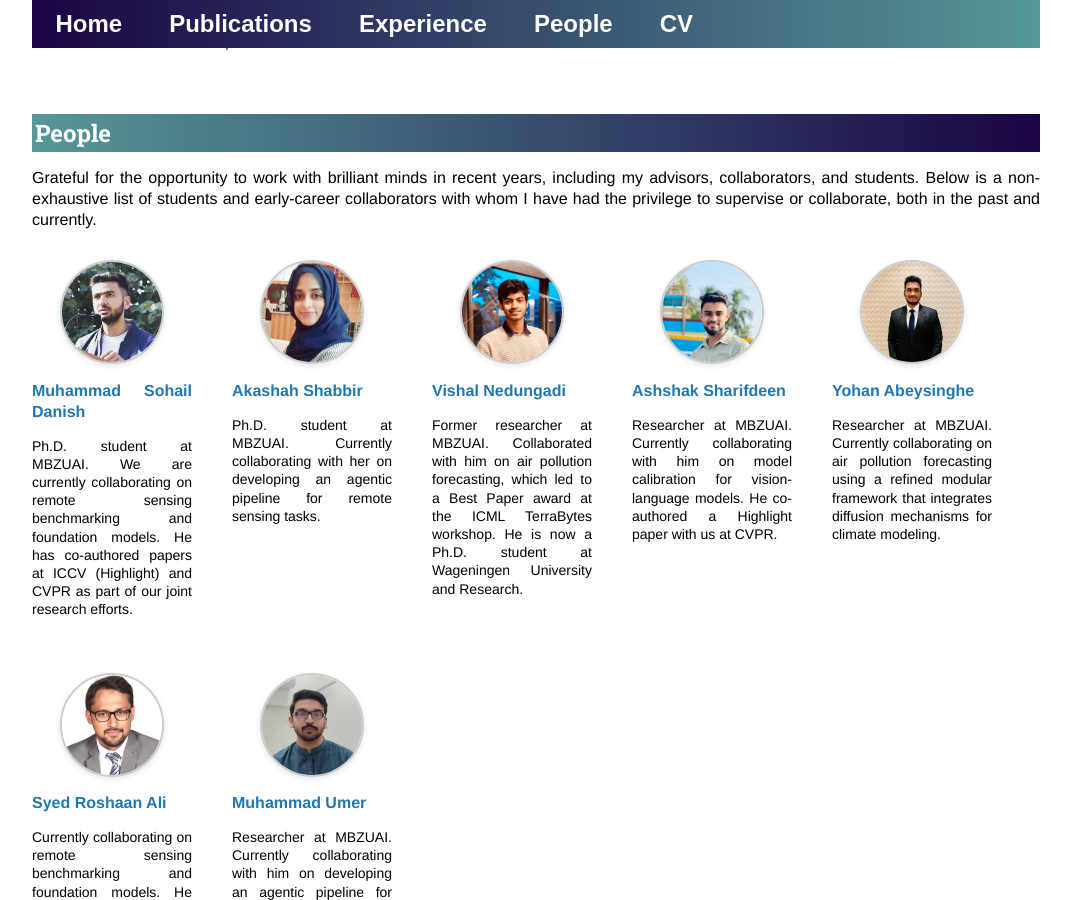
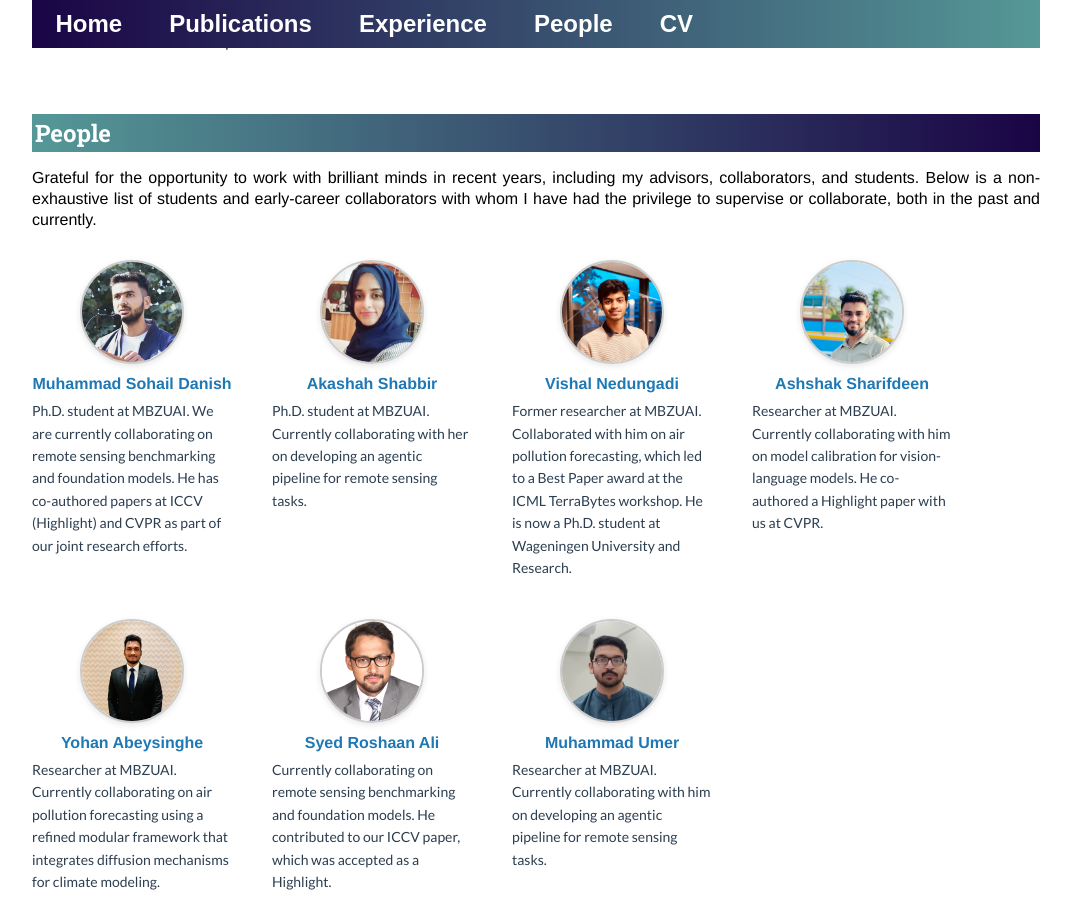
Before and after one commit to akhtarvision/akhtarvision.github.io, a Jekyll site: the page built from index.html, in a window 1280 px wide and 900 px high, scrolled down 3727 px. Shown: the whole window, without its empty margins (104-1175 px from the left). Built offline with Jekyll 4.4.1, drawn with Linux system fonts in a browser that asks for light colours.

Commit message:
Update index.html

```diff
--- a/index.html
+++ b/index.html
@@ -451,56 +451,69 @@
 <a id="people" class="anchor"></a>
 <h2 style="font-family: 'Roboto Slab', serif; font-size: 24px; color: #ffffff; margin-bottom: 15px;">People</h2>
 <div style="font-family: 'Lato', sans-serif; font-size: 16px; line-height: 1.6; color: #2c3e50;">
-    <p>
+  <p>
     Grateful for the opportunity to work with brilliant minds in recent years, including my advisors, collaborators, and students.
     Below is a non-exhaustive list of students and early-career collaborators with whom I have had the privilege to supervise or collaborate, both in the past and currently.
   </p>
 
   <div style="display: flex; flex-wrap: wrap; gap: 40px; margin-top: 30px;">
 
-    <!-- Card Template -->
-    <div style="width: 160px; text-align: center;">
+    <!-- Template Card -->
+    <div style="width: 200px; text-align: center; display: flex; flex-direction: column; align-items: center;">
       <img src="/image_web/sohail.jpg" alt="Muhammad Sohail Danish" style="width: 100px; height: 100px; object-fit: cover; border-radius: 50%; border: 2px solid #ccc; box-shadow: 0 2px 6px rgba(0,0,0,0.1);">
       <p style="margin: 10px 0 0 0; font-weight: bold; color: #1f78b4;">Muhammad Sohail Danish</p>
-      <p style="font-size: 14px;">Ph.D. student at MBZUAI. We are currently collaborating on remote sensing benchmarking and foundation models.
-	      He has co-authored papers at ICCV (Highlight) and CVPR as part of our joint research efforts.</p>
+      <div style="font-size: 14px; text-align: left; margin-top: 5px; min-height: 130px;">
+        Ph.D. student at MBZUAI. We are currently collaborating on remote sensing benchmarking and foundation models.
+        He has co-authored papers at ICCV (Highlight) and CVPR as part of our joint research efforts.
+      </div>
     </div>
 
-    <div style="width: 160px; text-align: center;">
+    <div style="width: 200px; text-align: center; display: flex; flex-direction: column; align-items: center;">
       <img src="/image_web/akashah.jpg" alt="Akashah Shabbir" style="width: 100px; height: 100px; object-fit: cover; border-radius: 50%; border: 2px solid #ccc; box-shadow: 0 2px 6px rgba(0,0,0,0.1);">
       <p style="margin: 10px 0 0 0; font-weight: bold; color: #1f78b4;">Akashah Shabbir</p>
-      <p style="font-size: 14px;">Ph.D. student at MBZUAI. Currently collaborating with her on developing an agentic pipeline for remote sensing tasks.</p>
+      <div style="font-size: 14px; text-align: left; margin-top: 5px; min-height: 130px;">
+        Ph.D. student at MBZUAI. Currently collaborating with her on developing an agentic pipeline for remote sensing tasks.
+      </div>
     </div>
 
-    <div style="width: 160px; text-align: center;">
+    <div style="width: 200px; text-align: center; display: flex; flex-direction: column; align-items: center;">
       <img src="/image_web/vishal.jpg" alt="Vishal Nedungadi" style="width: 100px; height: 100px; object-fit: cover; border-radius: 50%; border: 2px solid #ccc; box-shadow: 0 2px 6px rgba(0,0,0,0.1);">
       <p style="margin: 10px 0 0 0; font-weight: bold; color: #1f78b4;">Vishal Nedungadi</p>
-      <p style="font-size: 14px;">Former researcher at MBZUAI.
-	      Collaborated with him on air pollution forecasting, which led to a Best Paper award at the ICML TerraBytes workshop. He is now a Ph.D. student at Wageningen University and Research.</p>
+      <div style="font-size: 14px; text-align: left; margin-top: 5px; min-height: 130px;">
+        Former researcher at MBZUAI. Collaborated with him on air pollution forecasting, which led to a Best Paper award at the ICML TerraBytes workshop. He is now a Ph.D. student at Wageningen University and Research.
+      </div>
     </div>
 
-    <div style="width: 160px; text-align: center;">
+    <div style="width: 200px; text-align: center; display: flex; flex-direction: column; align-items: center;">
       <img src="/image_web/ashshak.jpg" alt="Ashshak Sharifdeen" style="width: 100px; height: 100px; object-fit: cover; border-radius: 50%; border: 2px solid #ccc; box-shadow: 0 2px 6px rgba(0,0,0,0.1);">
       <p style="margin: 10px 0 0 0; font-weight: bold; color: #1f78b4;">Ashshak Sharifdeen</p>
-      <p style="font-size: 14px;">Researcher at MBZUAI. Currently collaborating with him on model calibration for vision-language models. He co-authored a Highlight paper with us at CVPR.</p>
+      <div style="font-size: 14px; text-align: left; margin-top: 5px; min-height: 130px;">
+        Researcher at MBZUAI. Currently collaborating with him on model calibration for vision-language models. He co-authored a Highlight paper with us at CVPR.
+      </div>
     </div>
 
-    <div style="width: 160px; text-align: center;">
+    <div style="width: 200px; text-align: center; display: flex; flex-direction: column; align-items: center;">
       <img src="/image_web/yohan.jpg" alt="Yohan Abeysinghe" style="width: 100px; height: 100px; object-fit: cover; border-radius: 50%; border: 2px solid #ccc; box-shadow: 0 2px 6px rgba(0,0,0,0.1);">
       <p style="margin: 10px 0 0 0; font-weight: bold; color: #1f78b4;">Yohan Abeysinghe</p>
-      <p style="font-size: 14px;">Researcher at MBZUAI. Currently collaborating on air pollution forecasting using a refined modular framework that integrates diffusion mechanisms for climate modeling.</p>
+      <div style="font-size: 14px; text-align: left; margin-top: 5px; min-height: 130px;">
+        Researcher at MBZUAI. Currently collaborating on air pollution forecasting using a refined modular framework that integrates diffusion mechanisms for climate modeling.
+      </div>
     </div>
 
-    <div style="width: 160px; text-align: center;">
-      <img src="/image_web/roshaan.jpg" alt="Syed Roshaan Ali Shah" style="width: 100px; height: 100px; object-fit: cover; border-radius: 50%; border: 2px solid #ccc; box-shadow: 0 2px 6px rgba(0,0,0,0.1);">
+    <div style="width: 200px; text-align: center; display: flex; flex-direction: column; align-items: center;">
+      <img src="/image_web/roshaan.jpg" alt="Syed Roshaan Ali" style="width: 100px; height: 100px; object-fit: cover; border-radius: 50%; border: 2px solid #ccc; box-shadow: 0 2px 6px rgba(0,0,0,0.1);">
       <p style="margin: 10px 0 0 0; font-weight: bold; color: #1f78b4;">Syed Roshaan Ali</p>
-      <p style="font-size: 14px;">Currently collaborating on remote sensing benchmarking and foundation models. He contributed to our ICCV paper, which was accepted as a Highlight.</p>
+      <div style="font-size: 14px; text-align: left; margin-top: 5px; min-height: 130px;">
+        Currently collaborating on remote sensing benchmarking and foundation models. He contributed to our ICCV paper, which was accepted as a Highlight.
+      </div>
     </div>
 
-    <div style="width: 160px; text-align: center;">
+    <div style="width: 200px; text-align: center; display: flex; flex-direction: column; align-items: center;">
       <img src="/image_web/umer.jpg" alt="Muhammad Umer" style="width: 100px; height: 100px; object-fit: cover; border-radius: 50%; border: 2px solid #ccc; box-shadow: 0 2px 6px rgba(0,0,0,0.1);">
       <p style="margin: 10px 0 0 0; font-weight: bold; color: #1f78b4;">Muhammad Umer</p>
-      <p style="font-size: 14px;">Researcher at MBZUAI. Currently collaborating with him on developing an agentic pipeline for remote sensing tasks.</p>
+      <div style="font-size: 14px; text-align: left; margin-top: 5px; min-height: 130px;">
+        Researcher at MBZUAI. Currently collaborating with him on developing an agentic pipeline for remote sensing tasks.
+      </div>
     </div>
 
   </div>
```
